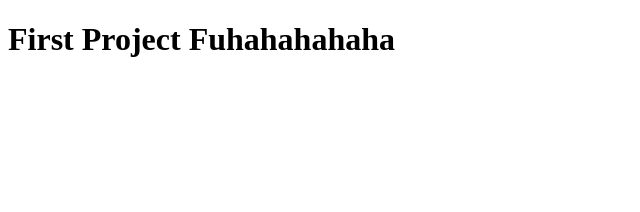
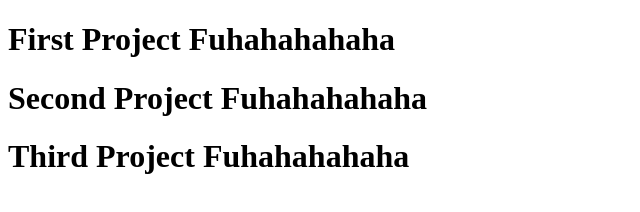
Before and after one commit to aggie4/FirstProject, a plain HTML site: page First/index.html in a window 1280 px wide. Shown: the whole page, without its empty margins (0-640 px from the left). Drawn offline with Linux system fonts and the light colour scheme.

Commit message:
Second commit

```diff
--- a/First/index.html
+++ b/First/index.html
@@ -9,6 +9,8 @@
 </head>
 <body>
     <h1>First Project Fuhahahahaha</h1>
+    <h1>Second Project Fuhahahahaha</h1>
+    <h1>Third Project Fuhahahahaha</h1>
     <script src="./main.js"></script>
 </body>
 </html>
```
